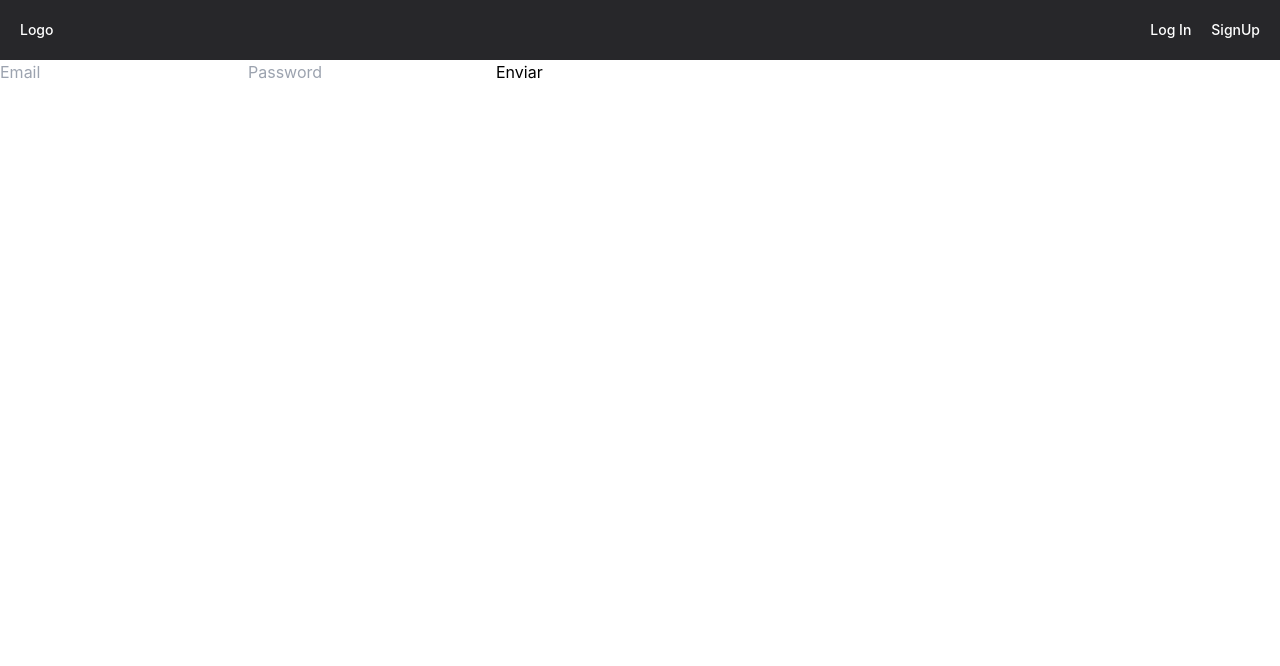
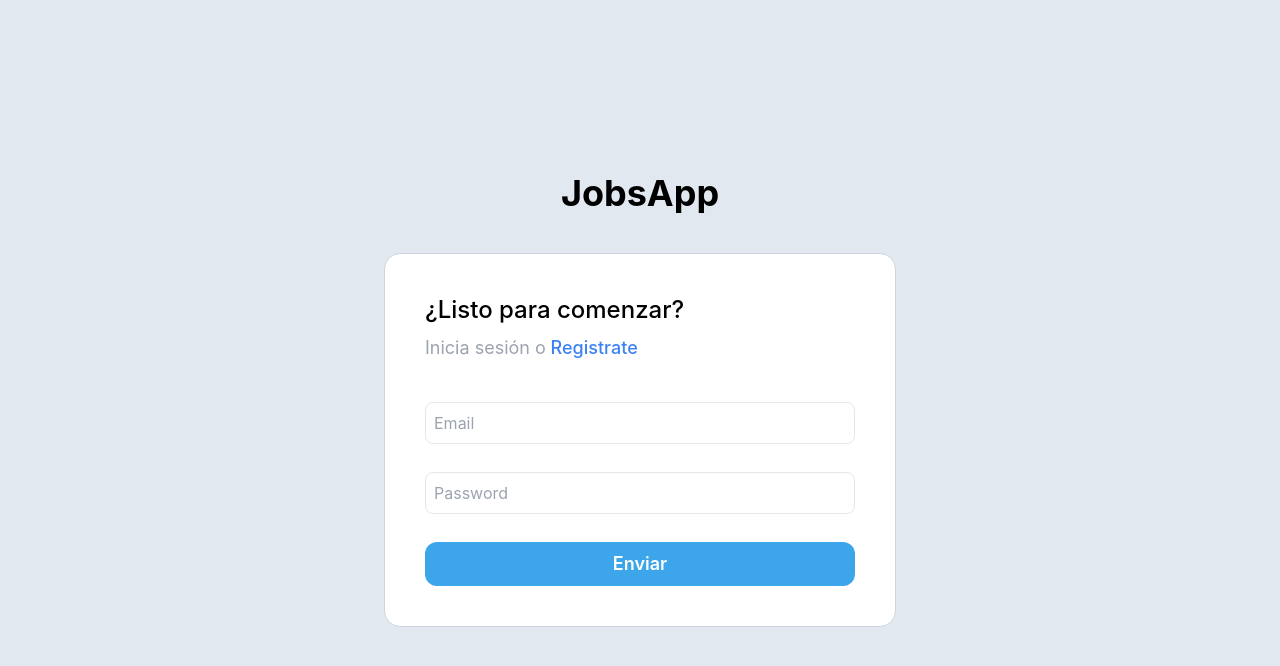
Before and after one commit to edgarmontielt/jobsearch-frontend, a React (Create React App) app: page /auth/login in a window 1280 px wide. Shown: the top 666 px of the page. Built offline with nearby package versions, Linux system fonts and the light colour scheme.

Commit message:
Add design auth components

```diff
--- a/src/App.tsx
+++ b/src/App.tsx
@@ -1,6 +1,6 @@
 import React from 'react';
 import { BrowserRouter, Route, Routes } from 'react-router-dom';
-import Home from './pages/Home';
+import Home from './pages/Home/Home';
 import Navbar from './components/Nav/Navbar';
 import Login from './pages/auth/Login';
 import Signup from './pages/auth/Signup';
@@ -8,7 +8,6 @@ import Signup from './pages/auth/Signup';
 function App() {
     return (
         <BrowserRouter>
-            <Navbar />
             <Routes>
                 <Route path='/' element={<Home />} />
                 <Route path='/auth/login' element={<Login />} />
--- /dev/null
+++ b/src/components/Form/Button.tsx
@@ -0,0 +1,7 @@
+import React from 'react'
+
+export default function Button({ title } : any): JSX.Element {
+    return (
+        <button className=' bg-[#3da5ea] text-white font-semibold text-lg p-2 rounded-xl'> {title} </button>
+    )
+}
--- /dev/null
+++ b/src/components/Form/InputForm.tsx
@@ -0,0 +1,7 @@
+import React from 'react'
+
+export default function InputForm({ type, name, placeholder }: any): JSX.Element {
+    return (
+        <input type={type} name={name} placeholder={placeholder} className=' p-2 border-[1px] rounded-lg mb-7' />
+    )
+}
--- a/src/components/Nav/Navbar.tsx
+++ b/src/components/Nav/Navbar.tsx
@@ -1,11 +1,11 @@
 import React from 'react'
-import { Link } from 'react-router-dom'
+import { Link, NavLink } from 'react-router-dom'
 
 export default function Navbar(): JSX.Element {
     return (
-    <nav className=' text-sm bg-zinc-800 text-white font-medium p-5'>
-      <div className=' max-w-screen-xl flex mx-auto'>
-          <h3>Logo</h3>
+        <nav className='absolute z-30 w-full text-white font-medium p-5'>
+            <div className=' max-w-screen-xl flex mx-auto items-center'>
+                <h3 className=' text-xl'>Logo</h3>
                 <ul className=' flex gap-5 ml-auto'>
                     <li><Link to={'/auth/login'}>Log In</Link></li>
                     <li><Link to={'/auth/signup'}>SignUp</Link></li>
--- a/src/features/auth/index.ts
+++ b/src/features/auth/index.ts
@@ -3,9 +3,13 @@ import { post } from "../../api";
 
 export const logIn = createAsyncThunk(
     'auth/login',
-    async (data:object) => {
-        const response:any = await post('/auth/login', data)
-        return response.data
+    async (data: object) => {
+        try {
+            const response: any = await post('/auth/login', data)
+            return response.data
+        } catch (error) {
+            return error
+        }
     }
 )
 
@@ -49,10 +53,9 @@ export const authSlice = createSlice({
             state.loading = false
             state.message = ''
             state.name = "";
-          });
+        });
 
-          builder.addCase(logIn.fulfilled, (state, action) => {
-
+        builder.addCase(logIn.fulfilled, (state, action) => {
             console.log(action.payload);
 
             state.logged = true;
@@ -61,7 +64,7 @@ export const authSlice = createSlice({
             state.name = action.payload.user.personalInformation.name
             state.id = action.payload.user._id
             state.token = action.payload.token
-          });
+        });
     }
 })
 
--- a/src/index.tsx
+++ b/src/index.tsx
@@ -4,7 +4,7 @@ import './index.css';
 import App from './App';
 import reportWebVitals from './reportWebVitals';
 import { Provider } from 'react-redux';
-import { store } from './pages/redux/store';
+import { store } from './redux/store';
 
 const root = ReactDOM.createRoot(
     document.getElementById('root') as HTMLElement
--- a/src/pages/Home.tsx
+++ /dev/null
@@ -1,8 +0,0 @@
-import React from 'react'
-
-export default function Home(){
-
-  return (
-    <div>Home</div>
-  )
-}
--- /dev/null
+++ b/src/pages/Home/Home.tsx
@@ -0,0 +1,18 @@
+import React from 'react'
+import Navbar from '../../components/Nav/Navbar'
+
+export default function Home(): JSX.Element {
+
+  return (
+    <>
+      <Navbar />
+      <div>
+        <svg className='absolute top-0 z-0' xmlns="http://www.w3.org/2000/svg" viewBox="0 0 1440 320"><path fill="#3da5ea" fill-opacity="1" d="M0,288L48,288C96,288,192,288,288,293.3C384,299,480,309,576,309.3C672,309,768,299,864,272C960,245,1056,203,1152,186.7C1248,171,1344,181,1392,186.7L1440,192L1440,0L1392,0C1344,0,1248,0,1152,0C1056,0,960,0,864,0C768,0,672,0,576,0C480,0,384,0,288,0C192,0,96,0,48,0L0,0Z"></path></svg>
+        <section className=' z-30 absolute top-20 w-full'>
+
+        </section>
+      </div>
+    </>
+
+  )
+}
--- a/src/pages/auth/Login.tsx
+++ b/src/pages/auth/Login.tsx
@@ -1,12 +1,16 @@
-import React, { FormEventHandler } from 'react'
-import { useDispatch } from 'react-redux'
-import { Interface } from 'readline'
+import React, { FormEventHandler, useEffect } from 'react'
+import { useDispatch, useSelector } from 'react-redux'
+import { Link, useNavigate } from 'react-router-dom'
+import Button from '../../components/Form/Button'
+import InputForm from '../../components/Form/InputForm'
 import { logIn } from '../../features/auth'
-import { AppDispatch } from '../redux/store'
+import { AppDispatch } from '../../redux/store'
 
 export default function Login(): JSX.Element {
 
     const dispatch: AppDispatch = useDispatch()
+    const { logged } = useSelector((state: any) => state.auth)
+    const navigate = useNavigate()
 
     const login: FormEventHandler<HTMLFormElement> = (event: any) => {
         event.preventDefault()
@@ -14,13 +18,39 @@ export default function Login(): JSX.Element {
         dispatch(logIn({ email, password }))
     }
 
+    useEffect(() => {
+        if (logged) {
+            navigate('/')
+        }
+    }, [logged])
+
     return (
-        <main >
-            <form onSubmit={login}>
-                <input type="text" name='email' placeholder='Email' />
-                <input type="password" name='password' placeholder='Password' />
-                <button> Enviar </button>
-            </form>
+        <main className=' w-screen h-screen bg-slate-200 flex'>
+            <div className=' w-2/5 mx-auto my-auto'>
+                <h1 className=' mb-10 text-4xl font-bold text-center'>JobsApp</h1>
+                <form onSubmit={login} className=' bg-white flex flex-col p-10 rounded-2xl border-[1px] border-gray-300'>
+                    <h1 className='text-2xl font-medium mb-2'>¿Listo para comenzar?</h1>
+                    <p className=' mb-10 text-gray-400 text-lg'>
+                        Inicia sesión o
+                        <Link
+                            to={'/auth/signup'}
+                            className=' text-blue-500 font-medium hover:underline'>
+                                {' '}Registrate
+                        </Link>
+                    </p>
+                    <InputForm
+                        type={'text'}
+                        name={'email'}
+                        placeholder={'Email'}
+                        />
+                    <InputForm
+                        type={'password'}
+                        name={'password'}
+                        placeholder={'Password'}
+                        />
+                    <Button  title={'Enviar'}/>
+                </form>
+            </div>
         </main>
     )
 }
--- a/src/pages/auth/Signup.tsx
+++ b/src/pages/auth/Signup.tsx
@@ -1,7 +1,29 @@
 import React from 'react'
+import { Link, useNavigate } from 'react-router-dom'
+import Button from '../../components/Form/Button'
+import InputForm from '../../components/Form/InputForm'
 
 export default function Signup(): JSX.Element {
-  return (
-    <div>Signup</div>
-  )
+    return (
+        <main className=' w-screen h-screen bg-slate-200 flex'>
+            <div className=' w-2/5 mx-auto my-auto'>
+                <h1 className=' mb-10 text-4xl font-bold text-center'>JobsApp</h1>
+                <form onSubmit={() => { }} className=' bg-white flex flex-col p-10 rounded-2xl border-[1px] border-gray-300'>
+                    <h1 className='text-2xl font-medium mb-2'>Registrate, es gratis!!</h1>
+                    <p className=' mb-10 text-gray-400 text-lg'>¿Ya tienes una cuenta?, <Link to={'/auth/login'} className=' text-blue-500 font-medium hover:underline'> Inicia sesión</Link></p>
+                    <InputForm
+                        type={'text'}
+                        name={'email'}
+                        placeholder={'Email'}
+                    />
+                    <InputForm
+                        type={'password'}
+                        name={'password'}
+                        placeholder={'Password'}
+                    />
+                    <Button title={'Enviar'} />
+                </form>
+            </div>
+        </main>
+    )
 }
--- a/src/pages/redux/store.ts
+++ b/src/redux/store.ts
@@ -1,5 +1,5 @@
 import { configureStore } from "@reduxjs/toolkit";
-import authReducer from "../../features/auth";
+import authReducer from "../features/auth";
 
 export const store = configureStore({
     reducer: {
```
Lines whose indentation alone changed are shown as unchanged.
